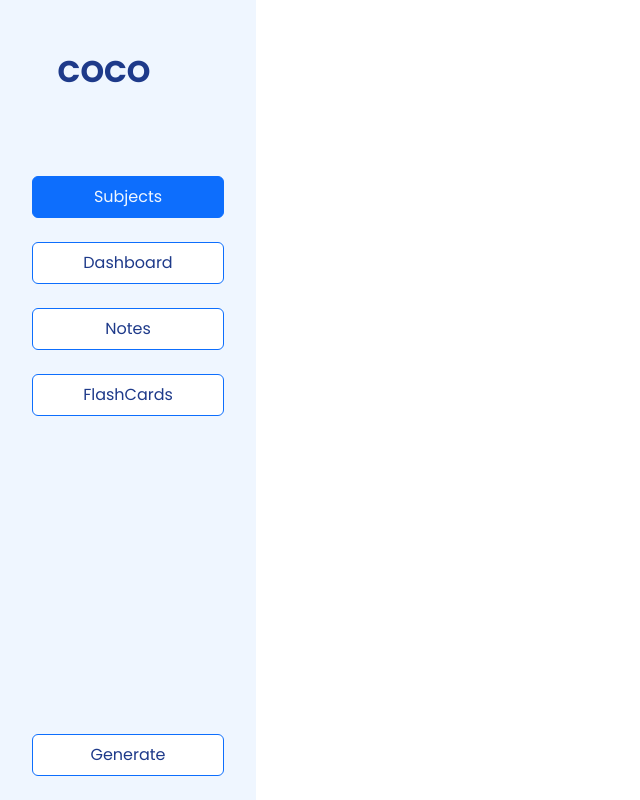
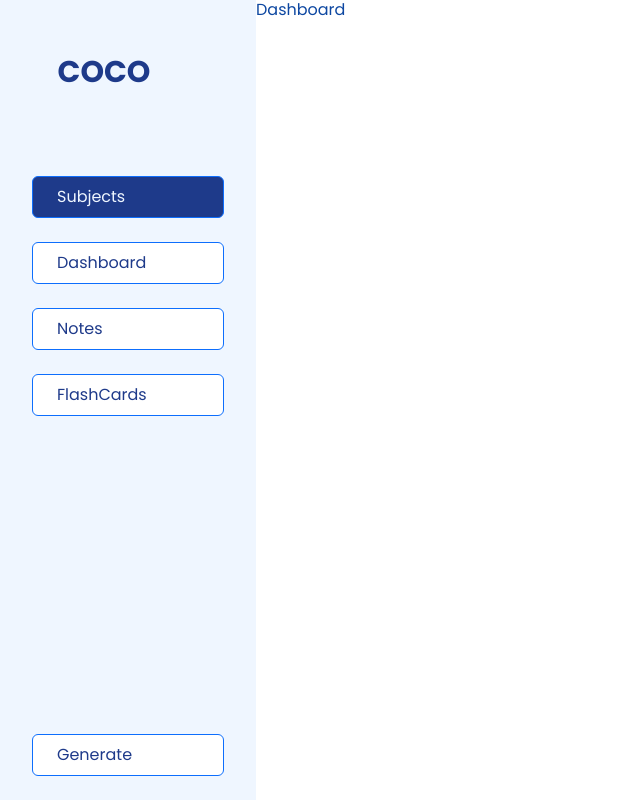
Before and after one commit to Hritik-Thapa/coco, a React (Vite) app in the folder frontend/: page /dashboard in a window 1280 px wide. Shown: the whole page, without its empty margins (0-640 px from the left). Built offline with nearby package versions, Linux system fonts and the light colour scheme; a web font is replaced by a local one.

Commit message:
Minute changes

```diff
--- a/frontend/src/App.jsx
+++ b/frontend/src/App.jsx
@@ -6,18 +6,24 @@ import Sidebar from "./components/Sidebar.jsx";
 import Forms from "./Forms.jsx";
 import Login from "./components/Login.jsx";
 import Subjects from "./components/Subjects.jsx";
+import Dashboard from "./components/Dashboard.jsx";
+import Notes from "./components/Notes.jsx";
+import FlashCards from "./components/FlashCards.jsx";
 
 const App = () => {
   return (
     <div className="flex">
-      <Sidebar />
       <Router>
+        <Sidebar />
         <Routes>
           <Route path="/" element={<Home />} />
           {/* <Route path="/sidebar" element={<Sidebar />} /> */}
           <Route path="/form" element={<Forms />} />
           <Route path="/subjects" element={<Subjects />} />
           <Route path="/login" element={<Login />} />
+          <Route path="/dashboard" element={<Dashboard />} />
+          <Route path="/notes" element={<Notes />} />
+          <Route path="/flashcards" element={<FlashCards />} />
         </Routes>
       </Router>
     </div>
--- /dev/null
+++ b/frontend/src/components/Dashboard.jsx
@@ -0,0 +1,11 @@
+import React from "react";
+
+const Dashboard = () => {
+  return (
+    <div>
+      <h1>Dashboard</h1>
+    </div>
+  );
+};
+
+export default Dashboard;
--- /dev/null
+++ b/frontend/src/components/FlashCards.jsx
@@ -0,0 +1,11 @@
+import React from "react";
+
+const FlashCards = () => {
+  return (
+    <div>
+      <h1>FlashCards</h1>
+    </div>
+  );
+};
+
+export default FlashCards;
--- /dev/null
+++ b/frontend/src/components/Notes.jsx
@@ -0,0 +1,11 @@
+import React from "react";
+
+const Notes = () => {
+  return (
+    <div>
+      <h1>Notes</h1>
+    </div>
+  );
+};
+
+export default Notes;
--- a/frontend/src/components/Sidebar.jsx
+++ b/frontend/src/components/Sidebar.jsx
@@ -1,38 +1,60 @@
 import React from "react";
 import { Button } from "react-bootstrap";
 import { FaUser } from "react-icons/fa"; // Font Awesome icon for the user icon
+import { useNavigate } from "react-router-dom";
 
 const Sidebar = () => {
+  const navigate = useNavigate();
   return (
     <div className="  w-[20%]  h-screen flex bg-blue-50 z-10">
-      <div className="w-[100%] h-full bg-blue-50 flex flex-col items-center py-6">
-        <div className="h-[15vh] flex items-center">
+      <div className="w-[100%] h-full bg-blue-50 flex flex-col items-center py-6  text-start">
+        <div className="h-[15vh] flex items-center  text-start">
           <h1 className="text-3xl font-bold text-blue-900 mb-6">COCO</h1>
           <hr className="w-[50%] h-1 border-blue-900 mx-4 "></hr>
         </div>
-        <ul className="mt-8 w-3/4 flex flex-col gap-4">
-          <li>
-            <Button className="w-full text-blue-50 b  -blue-900 hover:text-blue-900 hover:bg-blue-50 py-2 px-4 rounded-md transition">
+        <ul className="mt-8 w-3/4 flex flex-col gap-4  text-start">
+          <li className=" text-start">
+            <Button
+              className="w-full text-blue-50 bg-blue-900 hover:text-blue-900 hover:bg-blue-50 py-2 px-4 rounded-md transition  text-start"
+              onClick={() => {
+                navigate("/subjects");
+              }}
+            >
               Subjects
             </Button>
           </li>
           <li>
-            <Button className="w-full text-blue-900 bg-white hover:text-blue-900 hover:bg-blue-50 py-2 px-4 rounded-md transition">
+            <Button
+              className="w-full text-blue-900 bg-white hover:text-blue-900 hover:bg-blue-50 py-2 px-4 rounded-md transition  text-start"
+              onClick={() => {
+                navigate("/dashboard");
+              }}
+            >
               Dashboard
             </Button>
           </li>
           <li>
-            <Button className="w-full text-blue-900 bg-white hover:text-blue-900 hover:bg-blue-50 py-2 px-4 rounded-md transition">
+            <Button
+              className="w-full text-blue-900 bg-white hover:text-blue-900 hover:bg-blue-50 py-2 px-4 rounded-md transition  text-start"
+              onClick={() => {
+                navigate("/notes");
+              }}
+            >
               Notes
             </Button>
           </li>
           <li>
-            <Button className="w-full text-blue-900 bg-white hover:text-blue-900 hover:bg-blue-50 py-2 px-4 rounded-md transition">
+            <Button
+              className="w-full text-blue-900 bg-white hover:text-blue-900 hover:bg-blue-50 py-2 px-4 rounded-md transition  text-start"
+              onClick={() => {
+                navigate("/flashcards");
+              }}
+            >
               FlashCards
             </Button>
           </li>
         </ul>
-        <Button className="mt-auto w-3/4 text-blue-900 bg-white hover:text-blue-900 hover:bg-blue-50 rounded-md py-2 px-4 transition">
+        <Button className="mt-auto w-3/4 text-blue-900 bg-white hover:text-blue-900 hover:bg-blue-50 rounded-md py-2 px-4 transition  text-start">
           Generate
         </Button>
       </div>
```
